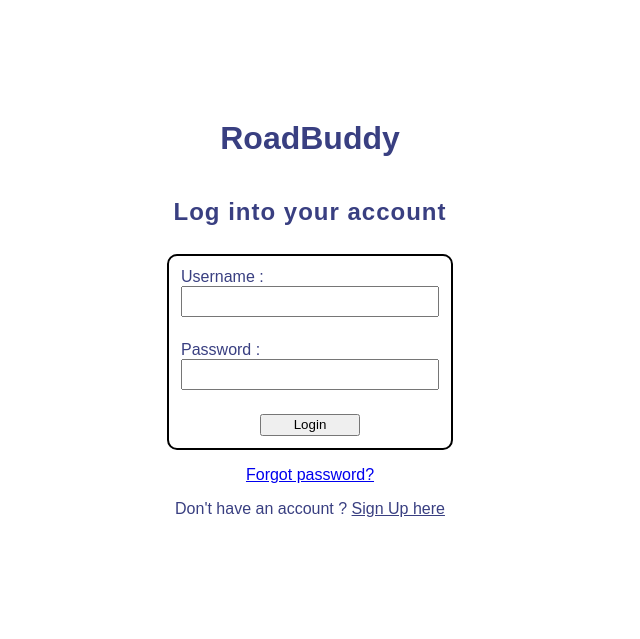
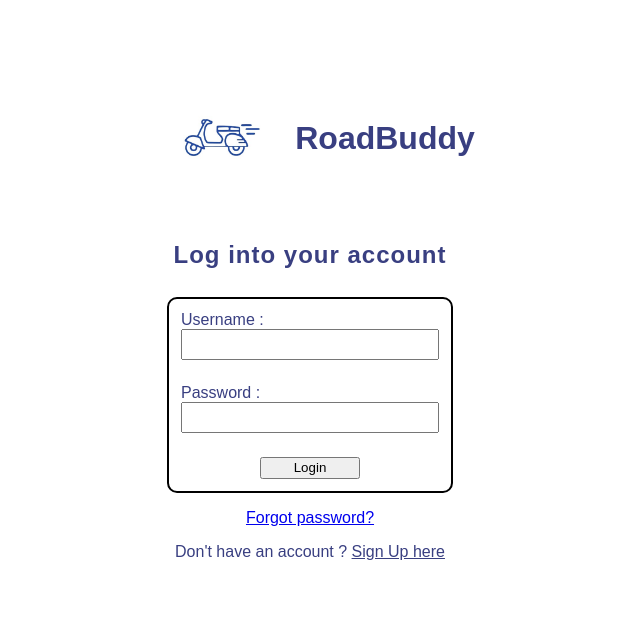
Before and after one commit to Prathmesh-rajurkar/KDK_Hack, a Django app: page / in a window 1280 px wide. Shown: the top 639 px of the page, without its empty margins (330-970 px from the left). Run offline with Django 4.2, Linux system fonts and the light colour scheme; some web fonts are replaced.

Commit message:
logo added

```diff
--- a/home/templates/home/login.html
+++ b/home/templates/home/login.html
@@ -1,3 +1,4 @@
+{% load static %}
 <!DOCTYPE html>
 <html lang="en">
 
@@ -52,6 +53,16 @@
       font-family: "Anta", sans-serif;
       align-self: center;
     }
+    img{
+      height: 150px;
+      width: 150px;
+    }
+    .logo{
+      display: flex;
+      flex-direction: row;
+      /* justify-content: center; */
+      align-items: center;
+    }
   </style>
 
 </head>
@@ -73,7 +84,9 @@
   <form action="" method="POST" novalidate>
     {% csrf_token %}
     <div class="container">
-      <h1>RoadBuddy</h1>
+      <div class="logo">
+      <img src="{% static "RoadBuddy.jpg" %}" />
+      <h1>RoadBuddy</h1></div>
 
       <h2 style="letter-spacing: 1px;">Log into your account</h2>
 
--- a/home/urls.py
+++ b/home/urls.py
@@ -1,12 +1,18 @@
 from django.contrib import admin
 from django.urls import path
+# from django.conf.urls import patterns, url
 from . import views
+from django.conf import settings
+from django.conf.urls.static import static
+
 
 urlpatterns = [
     path('', views.sign_in,name='login'),
     path('signup/',views.sign_up,name='signup'),
     path('signout/',views.sign_out,name='signout'),
     path('posts/',views.posts,name='posts'),
+    # path('roadbuddy/',('^media/(?PC:/Users/asus/Desktop/KDK-Hack/home/templates/home/media.*)$', 'django.views.static.serve',
+    #              {'document_root': settings.MEDIA_ROOT}),)
     # path('',views.index,name='index'),
 
-]
+]+ static(settings.STATIC_URL, document_root=settings.STATIC_ROOT)
```
Also changed, not shown: core/settings.py (+8 -2 lines), home/templates/home/posts.html (+6 -3 lines), home/templates/home/signup.html (+14 -1 lines), home/static/RoadBuddy.jpg (renamed from home/templates/home/static/RoadBuddy.jpg).
